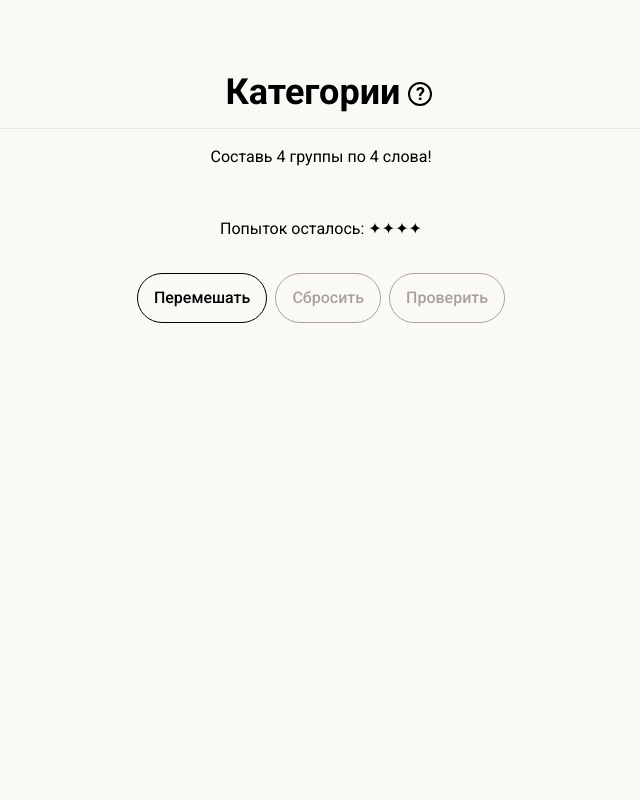
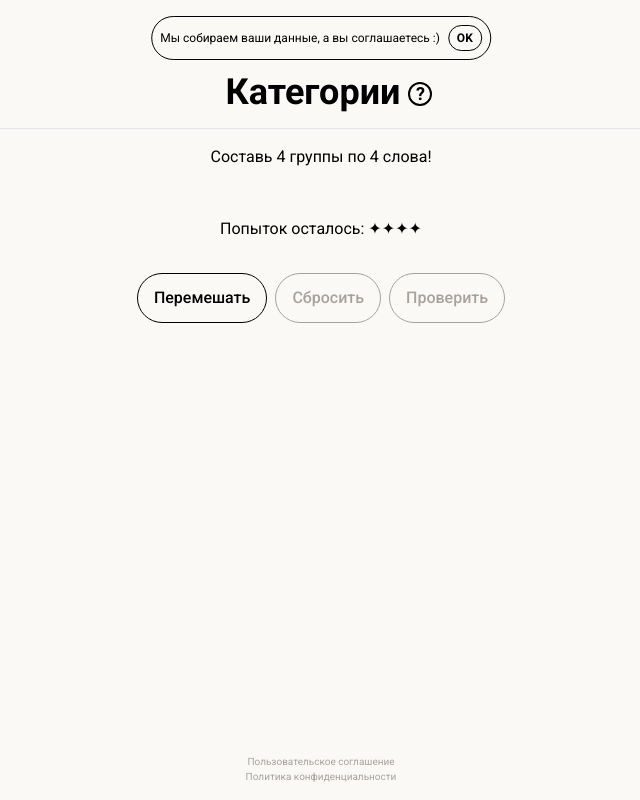
Before and after one commit to danuhaha/CategoriesRussian, a Next.js app: page / in a window 1280 px wide. Shown: the whole page, without its empty margins (319-959 px from the left). Built offline with nearby package versions, Linux system fonts and the light colour scheme.

Commit message:
Add consent banner, add links to privacy policy and user agreement

```diff
--- /dev/null
+++ b/app/_components/ConsentBanner.tsx
@@ -0,0 +1,37 @@
+import React, {useState, useEffect} from "react";
+
+const CONSENT_STORAGE_ID = 'consent'
+
+export default function ConsentBanner() {
+    const [visible, setVisible] = useState(false);
+
+    useEffect(() => {
+        const consent =  localStorage.getItem(CONSENT_STORAGE_ID);
+        if (consent !== 'true') {
+            setVisible(true);
+        }
+    }, []);
+
+    const handleAccept = () => {
+        localStorage?.setItem(CONSENT_STORAGE_ID, 'true'); // Set consent for 1 year
+        setVisible(false);
+    };
+
+    if (!visible) return null;
+
+    return (
+        <div
+            className="fixed z-50 top-4 left-1/2 transform -translate-x-1/2 border border-black text-black p-2 text-xxs xxs:text-xs flex items-center bg-[#faf9f6] rounded-full w-auto max-w-[calc(100%-40px)]">
+            <p className="mr-2 whitespace-nowrap">
+                Мы собираем ваши данные, а вы соглашаетесь :)
+            </p>
+            <button
+                className="border border-black text-black font-bold py-1 px-2 rounded-full bg-transparent"
+                onClick={handleAccept}
+            >
+                OK
+            </button>
+        </div>
+
+    );
+}
--- a/app/page.tsx
+++ b/app/page.tsx
@@ -12,6 +12,7 @@ import useGameLogic, {GAME_STATE_STORAGE_ID} from './_hooks/use-game-logic';
 import usePopup from './_hooks/use-popup';
 import {SubmitResult, Word} from './_types';
 import {getPerfection} from './_utils';
+import ConsentBanner from "./_components/ConsentBanner";
 
 export default function Home() {
     const [popupState, showPopup] = usePopup();
@@ -143,7 +144,7 @@ export default function Home() {
         );
 
         const inProgressButtons = (
-            <div className="flex gap-2 mb-12">
+            <div className="flex gap-2 mb-2">
                 <ControlButton
                     text="Перемешать"
                     onClick={shuffleWords}
@@ -173,9 +174,11 @@ export default function Home() {
 
     return (
         <>
-            <div className='flex flex-col items-center w-11/12 md:w-3/4 lg:w-7/12 mx-auto mt-14 relative'>
-                <div className='flex items-center my-4 ml-4'>
-                    <h1 className='text-black text-4xl font-semibold'>Категории</h1>
+            <ConsentBanner />
+            <div className="flex flex-col min-h-screen">
+                <div className="flex-1 flex flex-col items-center w-11/12 md:w-3/4 lg:w-7/12 mx-auto mt-14 relative">
+                    <div className="flex items-center my-4 ml-4">
+                        <h1 className="text-black text-4xl font-semibold">Категории</h1>
                         <button
                             className="relative top-0 right-0 mt-1 ml-2 w-6 h-6 border-2 border-black rounded-full bg-transparent flex justify-center items-center"
                             onClick={() => setShowGameRulesModal(true)}
@@ -183,8 +186,8 @@ export default function Home() {
                             <span className="text-lg font-bold text-black">?</span>
                         </button>
                     </div>
-                <hr className="mb-4 md:mb-4 w-full"/>
-                <Popup show={popupState.show} message={popupState.message}/>
+                    <hr className="mb-4 md:mb-4 w-full" />
+                    <Popup show={popupState.show} message={popupState.message} />
                     <h1 className="text-black mb-4">Составь 4 группы по 4 слова!</h1>
                     <div className="relative w-full">
                         <Grid
@@ -202,6 +205,20 @@ export default function Home() {
                     </h2>
                     {renderControlButtons()}
                 </div>
+
+                <div className="flex items-center justify-center my-2 mb-4">
+                    <div className="text-stone-400 text-xxs text-center">
+                        <a href="https://games.onthewifi.com/terms" target="_blank" rel="noopener noreferrer">
+                            Пользовательское соглашение
+                        </a>
+                        <br />
+                        <a href="https://games.onthewifi.com/policy" target="_blank" rel="noopener noreferrer">
+                            Политика конфиденциальности
+                        </a>
+                    </div>
+                </div>
+            </div>
+
             <GameWonModal
                 isOpen={showGameWonModal}
                 onClose={() => setShowGameWonModal(false)}
@@ -220,5 +237,6 @@ export default function Home() {
                 />
             )}
         </>
+
     );
 }
```
Also changed, not shown: app/_components/CookieBanner.tsx (deleted, +0 -35 lines). Lines whose indentation alone changed are shown as unchanged.
